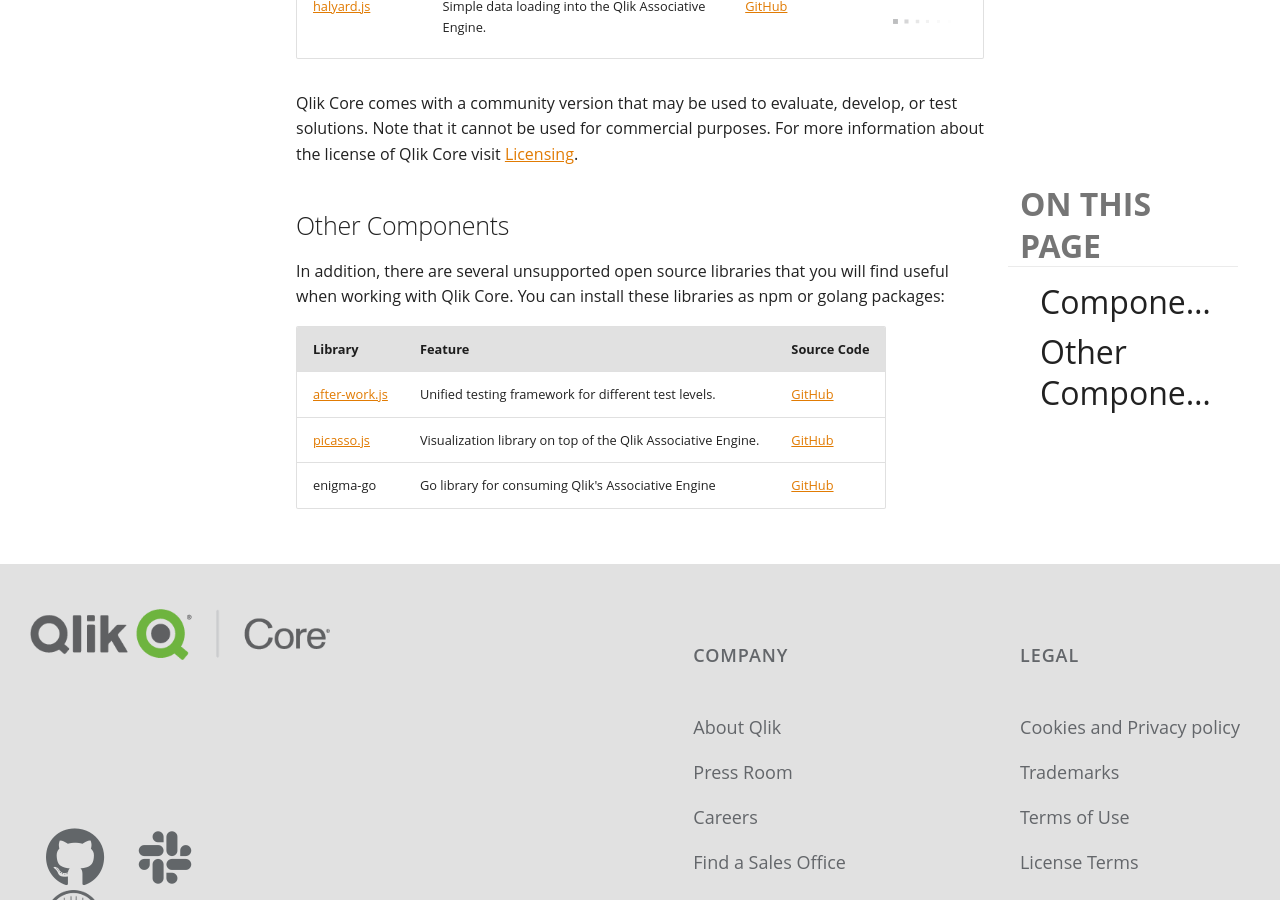
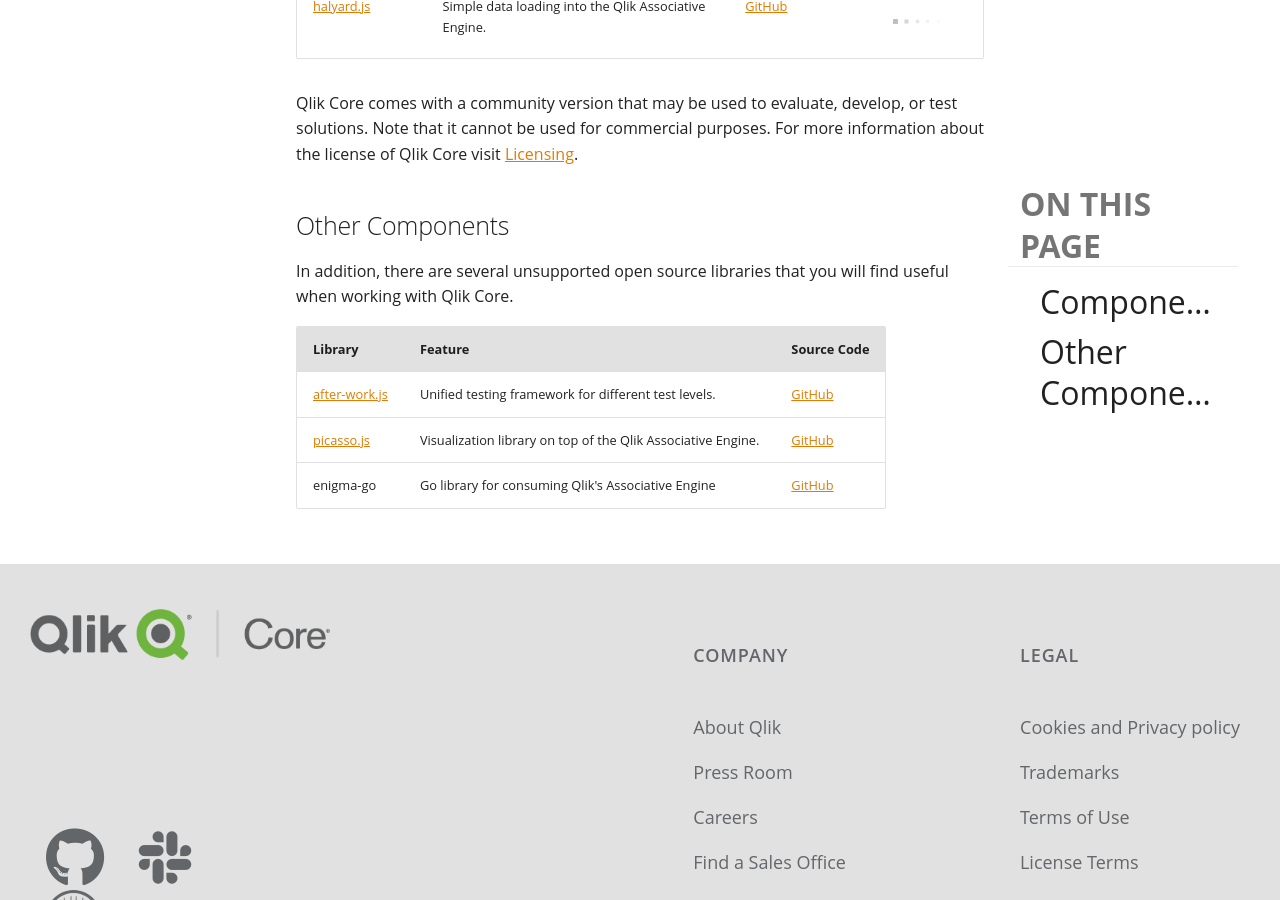
Before and after one commit to qlik-oss/core-website, an MkDocs documentation site: the page built from docs/downloads.md, in a window 1280 px wide and 900 px high, scrolled down 826 px. Built offline with MkDocs 1.6.1 and Material for MkDocs 9.7.7, drawn with Linux system fonts in a browser that asks for light colours; nearby versions of some CDN libraries; library files that are not in the unit come from our copies; comment, search, counter and statistics services are not loaded.

Commit message:
Update after PR comment

```diff
--- a/docs/downloads.md
+++ b/docs/downloads.md
@@ -22,7 +22,7 @@
 ## Other Components
 
 In addition, there are several unsupported open source libraries that you will find useful when working
-with Qlik Core. You can install these libraries as npm or golang packages:
+with Qlik Core.
 
 | Library | Feature | Source Code |
 | ------- | ------- | ----------- |
```
